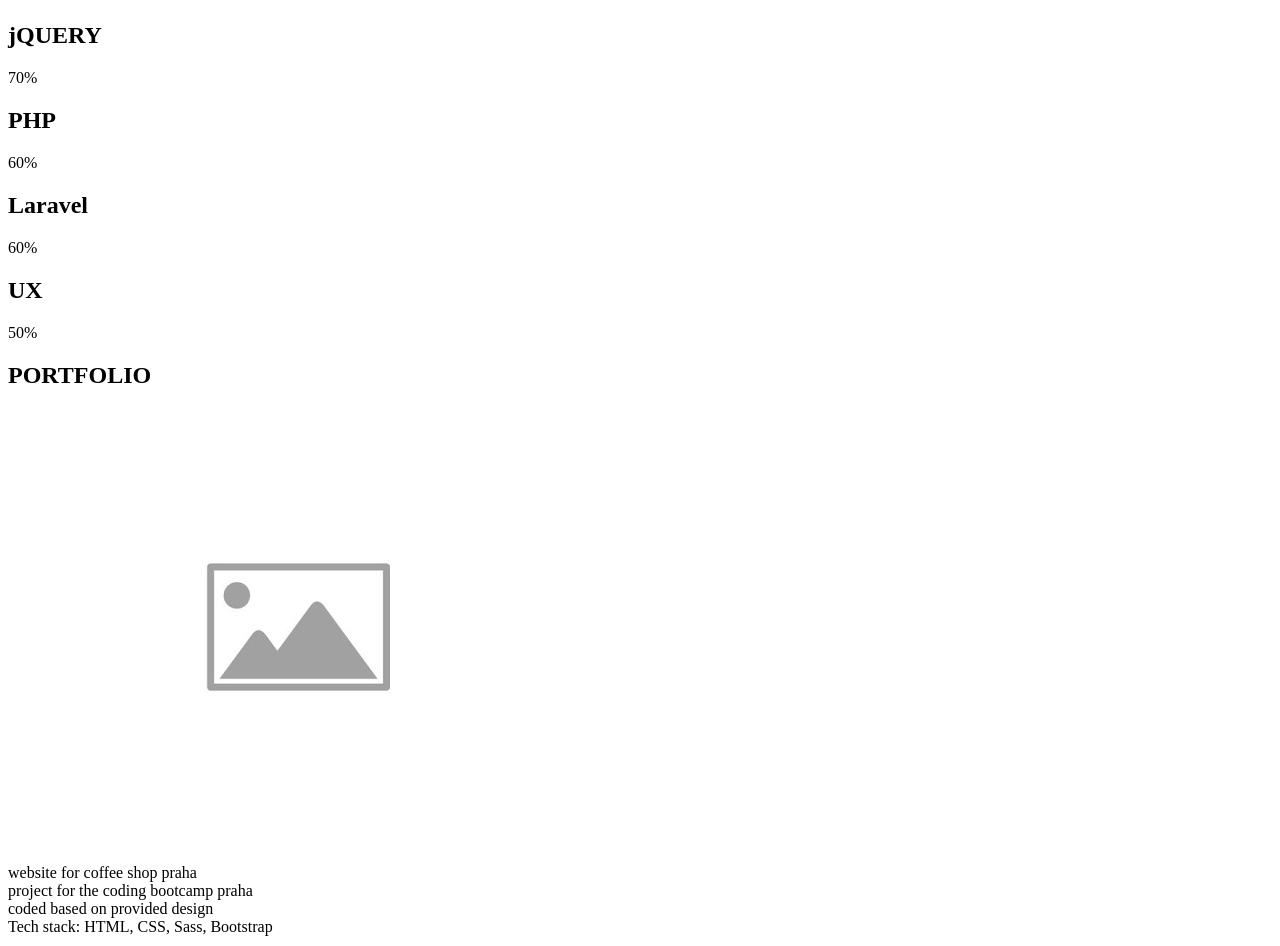
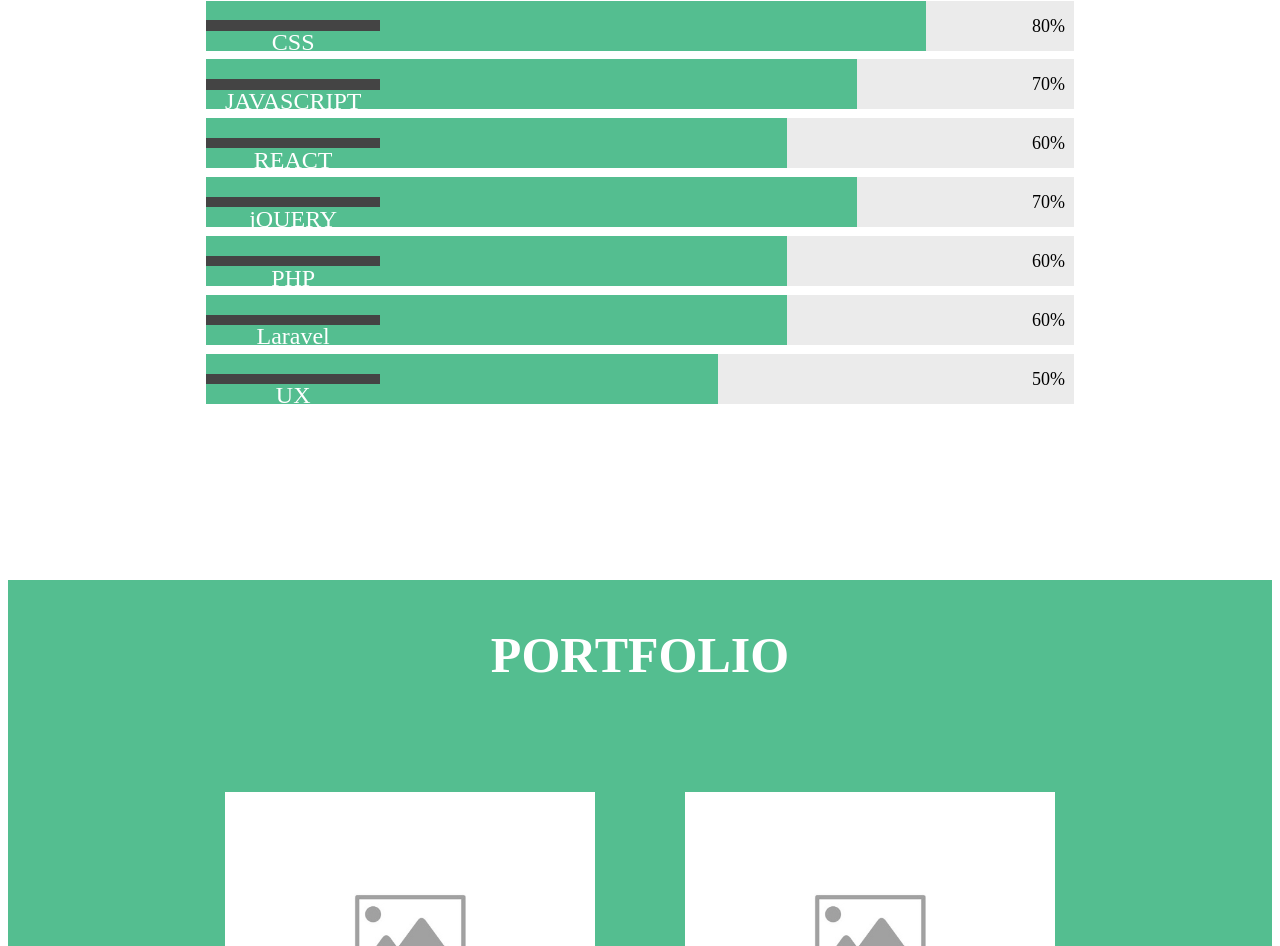
Before and after one commit to karolinakoubova/aneta, a website built with Vite: page index.html in a window 1280 px wide. Shown: the part 2146-3092 px from the top of the page. Built offline with nearby package versions, Linux system fonts and the light colour scheme; files whose address does not match are found by name.

Commit message:
version2

```diff
--- a/css/style.css
+++ b/css/style.css
@@ -45,7 +45,7 @@
     margin-bottom: 100px;
 }
 
-.header-text {
+.header__text {
     padding-top: 100px;
     color: white;
     font-weight: 50;
@@ -69,7 +69,7 @@
     font-weight: 500;
 }
 
-.home-intro {
+.home__intro {
     height: 100px;
     text-align: center;
     font-size: 25px;
@@ -98,19 +98,19 @@
     margin-left: 12%;
 }
 
-.home-text {
+.home__text {
     padding-left: 2.5%;
     padding-right: 2.5%;
     width: 200px;
     text-align: center;
 }
 
-.home-text h3 {
+.home__text h3 {
     color: #54be90;
     font-size: 30px;
 }
 
-.home-text p {
+.home__text p {
     font-size: 20px;
 }
 
@@ -129,7 +129,7 @@
     line-height: 100px;
 }
 
-.skills-bar {
+.skills__bar {
     display: flex;
     justify-content: space-between;
     background-color: #54be90;
@@ -137,7 +137,7 @@
     margin: 1%;
 }
 
-.skills-bar h2 {
+.skills__bar h2 {
     width: 20%;
     background-color: #444444;
     color: white;
@@ -145,7 +145,7 @@
     padding-top: 1%;
 }
 
-.skills-bar p {
+.skills__bar p {
     background-color: #ebebeb;
     height: 50px;
     margin: 0px;
@@ -176,7 +176,7 @@
     text-align: center;
 }
 
-.portfolio-content {
+.portfolio__content {
     display: flex;
     justify-content: space-evenly;
     flex-wrap: wrap;
@@ -193,7 +193,7 @@
     line-height: 150px;
 }
 
-.portfolio-item {
+.portfolio__item {
     width: 350px;
     object-fit: contain;
     overflow: hidden;
@@ -202,7 +202,7 @@
     border: 10px solid white;
 }
 
-.portfolio-item-special {
+.portfolio__item-special {
     width: 350px;
     object-fit: contain;
     overflow: hidden;
@@ -211,17 +211,17 @@
     border: 10px solid black;
 }
 
-.portfolio-item img {
+.portfolio__item img {
     width: 350px;
     border-bottom: 5px solid white;
 }
 
-.portfolio-item-special img {
+.portfolio__item-special img {
     width: 350px;
     border-bottom: 5px solid black;
 }
 
-.portfolio-item span {
+.portfolio__item span {
     color: #232323;
     font-size: 20px;
     font-weight: 500;
@@ -229,12 +229,12 @@
     text-align: start;
 }
 
-.portfolio-item-special p {
+.portfolio__item-special p {
     margin-top: 16px;
     margin-bottom: 5px;
 }
 
-.portfolio-item-special button {
+.portfolio__item-special button {
     background-color: #54be90;
     color: white;
     border: none;
--- a/index.html
+++ b/index.html
@@ -63,43 +63,43 @@
     </section>
     <section class="skills">
       <h1>MY SKILLS</h1>
-      <div class="skills-bar">
+      <div class="skills__bar">
         <h2>HTML</h2>
         <p class="p8">80%</p>
       </div>
-      <div class="skills-bar">
+      <div class="skills__bar">
         <h2>CSS</h2>
         <p class="p8">80%</p>
       </div>
-      <div class="skills-bar">
+      <div class="skills__bar">
         <h2>JAVASCRIPT</h2>
         <p class="p7">70%</p>
       </div>
-      <div class="skills-bar">
+      <div class="skills__bar">
         <h2>REACT</h2>
         <p class="p6">60%</p>
       </div>
-      <div class="skills-bar">
+      <div class="skills__bar">
         <h2>jQUERY</h2>
         <p class="p7">70%</p>
       </div>
-      <div class="skills-bar">
+      <div class="skills__bar">
         <h2>PHP</h2>
         <p class="p6">60%</p>
       </div>
-      <div class="skills-bar">
+      <div class="skills__bar">
         <h2>Laravel</h2>
         <p class="p6">60%</p>
       </div>
-      <div class="skills-bar">
+      <div class="skills__bar">
         <h2>UX</h2>
         <p class="p5">50%</p>
       </div>
     </section>
     <section class="portfolio">
       <h1>PORTFOLIO</h1>
-      <div class="portfolio-content">
-        <div class="portfolio-item">
+      <div class="portfolio__content">
+        <div class="portfolio__item">
           <img src="img/placeholder-image.jpg" alt="placeholder" />
           <p>
             website for coffee shop praha <br />
@@ -108,7 +108,7 @@
             <span>Tech stack: HTML, CSS, Sass, Bootstrap</span>
           </p>
         </div>
-        <div class="portfolio-item">
+        <div class="portfolio__item">
           <img src="img/placeholder-image.jpg" alt="placeholder" />
           <p>
             website for coffee shop praha <br />
@@ -117,7 +117,7 @@
             <span>Tech stack: HTML, CSS, Sass, Bootstrap</span>
           </p>
         </div>
-        <div class="portfolio-item">
+        <div class="portfolio__item">
           <img src="img/placeholder-image.jpg" alt="placeholder" />
           <p>
             website for coffee shop praha <br />
@@ -126,7 +126,7 @@
             <span>Tech stack: HTML, CSS, Sass, Bootstrap</span>
           </p>
         </div>
-        <div class="portfolio-item">
+        <div class="portfolio__item">
           <img src="img/placeholder-image.jpg" alt="placeholder" />
           <p>
             website for coffee shop praha <br />
@@ -135,7 +135,7 @@
             <span>Tech stack: HTML, CSS, Sass, Bootstrap</span>
           </p>
         </div>
-        <div class="portfolio-item">
+        <div class="portfolio__item">
           <img src="img/placeholder-image.jpg" alt="placeholder" />
           <p>
             website for coffee shop praha <br />
@@ -144,7 +144,7 @@
             <span>Tech stack: HTML, CSS, Sass, Bootstrap</span>
           </p>
         </div>
-        <div class="portfolio-item-special">
+        <div class="portfolio__item__special">
           <img src="img/placeholder-image.jpg" alt="placeholder" />
           <p>
             website for coffee shop praha <br />
--- a/scss/index.scss
+++ b/scss/index.scss
@@ -25,3 +25,135 @@
     width: 200px;
     text-align: center;
 }
+.skills {
+    padding-top: 10%;
+    padding-left: 15%;
+    padding-right: 15%;
+    padding-bottom: 10%;
+    text-align: center;
+}
+
+.skills h1 {
+    font-size: 50px ;
+    font-weight: 700;
+    color: #54be90;
+    line-height: 100px;
+}
+
+.skills__bar {
+    display: flex;
+    justify-content: space-between;
+    background-color: #54be90;
+    height: 50px;
+    margin: 1%;
+}
+
+.skills__bar h2 {
+    width: 20%;
+    background-color: #444444;
+    color: white;
+    font-weight: 300;
+    padding-top: 1%;
+}
+
+.skills__bar p {
+    background-color: #ebebeb;
+    height: 50px;
+    margin: 0px;
+    line-height: 50px;
+    font-size: large;
+    text-align: right;
+    padding-right: 1%;
+}
+
+.p8 {
+    width: 16%;
+}
+
+.p7 {
+    width: 24%;
+}
+
+.p6 {
+    width: 32%;
+}
+
+.p5 {
+    width: 40%;
+}
+
+.portfolio {
+    background-color: #54be90;
+    text-align: center;
+}
+
+.portfolio__content {
+    display: flex;
+    justify-content: space-evenly;
+    flex-wrap: wrap;
+    padding: 10%;
+    padding-top: 0%;
+}
+
+.portfolio h1 {
+    text-align: center;
+    font-size: 50px ;
+    font-weight: 700;
+    color: white;
+    height: 150px;
+    line-height: 150px;
+}
+
+.portfolio__item {
+    width: 350px;
+    object-fit: contain;
+    overflow: hidden;
+    background-color: #ebebeb;
+    margin-top: 20px;
+    border: 10px solid white;
+}
+
+.portfolio__item-special {
+    width: 350px;
+    object-fit: contain;
+    overflow: hidden;
+    background-color: #ebebeb;
+    margin-top: 20px;
+    border: 10px solid black;
+}
+
+.portfolio__item img {
+    width: 350px;
+    border-bottom: 5px solid white;
+}
+
+.portfolio__item-special img {
+    width: 350px;
+    border-bottom: 5px solid black;
+}
+
+.portfolio__item span {
+    color: #232323;
+    font-size: 20px;
+    font-weight: 500;
+    text-decoration: none;
+    text-align: start;
+}
+
+.portfolio__item-special p {
+    margin-top: 16px;
+    margin-bottom: 5px;
+}
+
+.portfolio__item-special button {
+    background-color: #54be90;
+    color: white;
+    border: none;
+    box-shadow: 5px 5px 5px black;
+    width: 250px;
+    height: 25px;
+    line-height: 25px;
+    font-size: 20px;
+    margin-bottom: 10px;
+    padding-top: 0%;
+}
```
